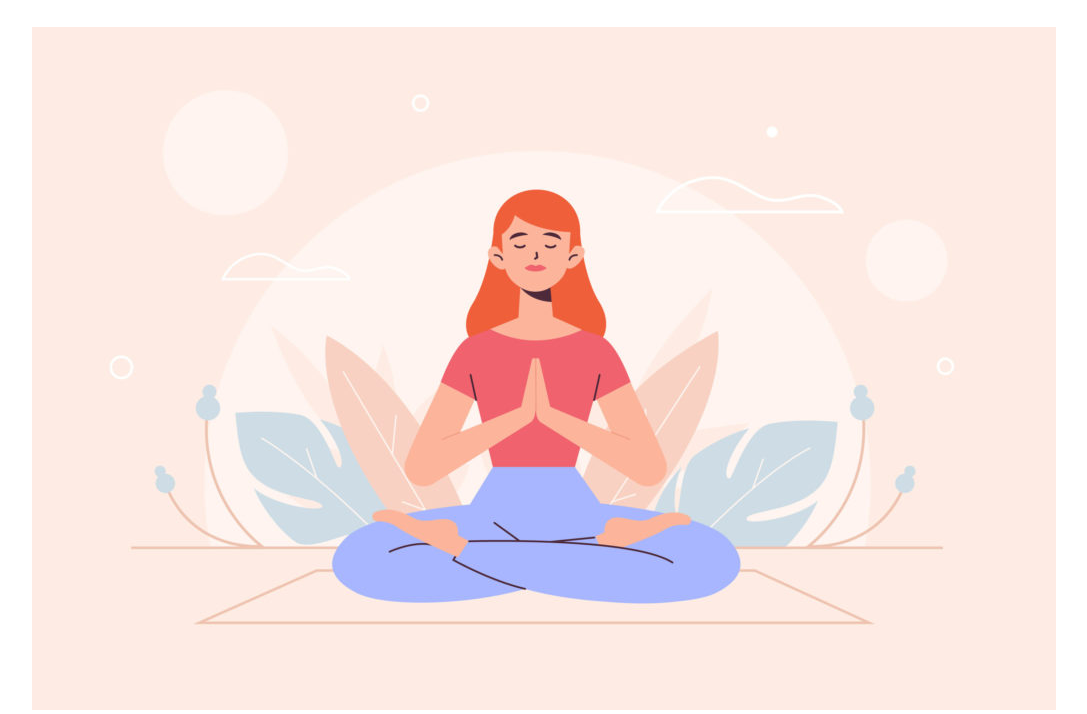
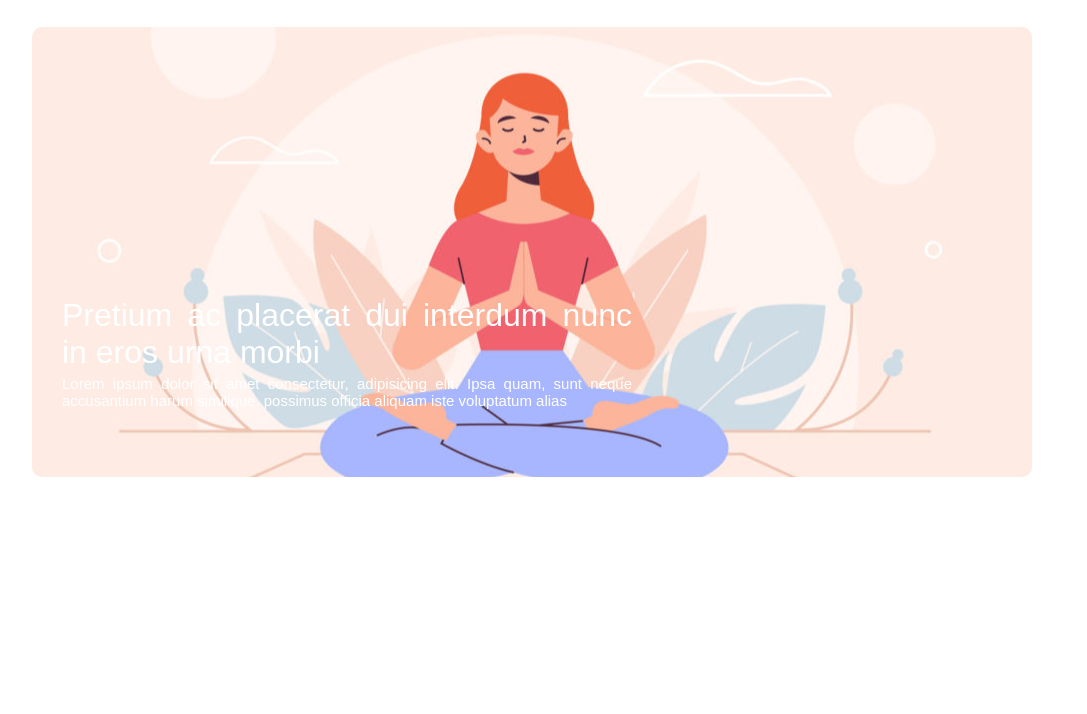
Before and after one commit to Michele-Carbone/-htmlcss-wp, a plain HTML site: page index.html in a window 1280 px wide. Shown: the part 125-839 px from the top of the page, without its empty margins (108-1195 px from the left). After the commit the page ends 800 px from the top, so only its background shows below. Drawn offline with Linux system fonts and the light colour scheme.

Commit message:
spotlight

```diff
--- a/css/style.css
+++ b/css/style.css
@@ -39,7 +39,7 @@ body{
 
 #main-header .main-menu li a{
     text-decoration: none;
-    color:rgb(248, 45, 45);
+    color:rgba(10, 22, 1, 0.637);
 }
 
 header{
@@ -47,5 +47,23 @@ header{
 }
 
 #principal-img{
-    border-radius: 50px;
+    background-image: url("../img/banner.jpg");
+    height: 450px;
+    background-position: center center;
+    border-radius: 10px;
+    opacity: 1;
 }
+#principal-img p{
+    font-size: 32px;
+    color: white;
+    padding: 270px 400px 2px 30px;
+    text-align: justify;
+}
+
+address{
+    font-size: 15px;
+    color: white;
+    font-style: normal;
+    padding: 2px 400px 20px 30px;
+    text-align: justify;
+}
--- a/index.html
+++ b/index.html
@@ -27,10 +27,13 @@
             </nav>
         </header>
         <main>
-            <!--Immagine-->
-            <div id="principal-img">
-                <img src="./img/banner.jpg" alt="banner">
-            </div>
+            <!--Immagine spotlight-->
+            <section id="principal-img">
+
+                <p>Pretium ac placerat dui interdum nunc in eros urna morbi</p>
+                <address>Lorem ipsum dolor sit amet consectetur, adipisicing elit. Ipsa quam, sunt neque accusantium harum similique, possimus officia aliquam iste voluptatum alias </address>
+            </section>
+
 
 
         </main>
```
